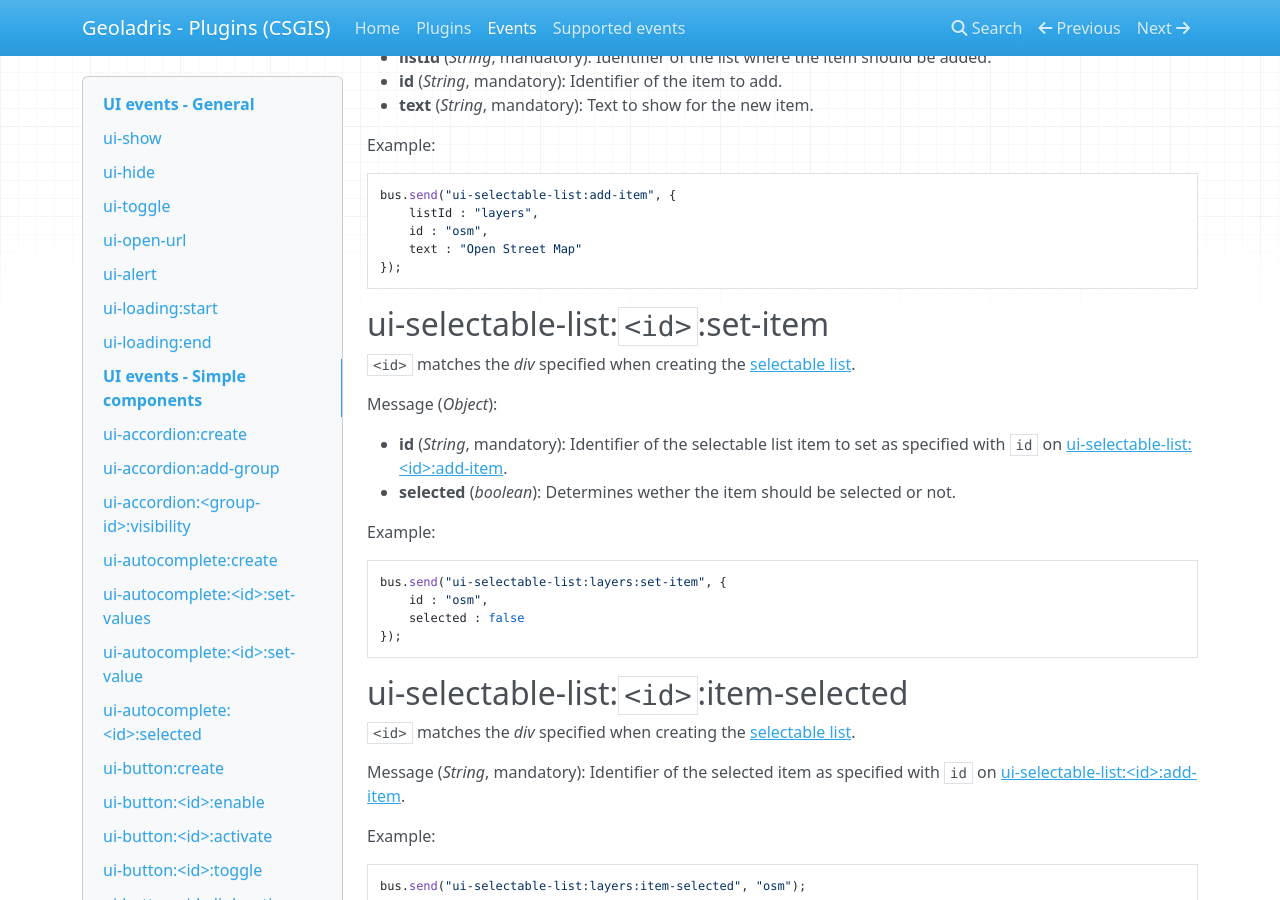
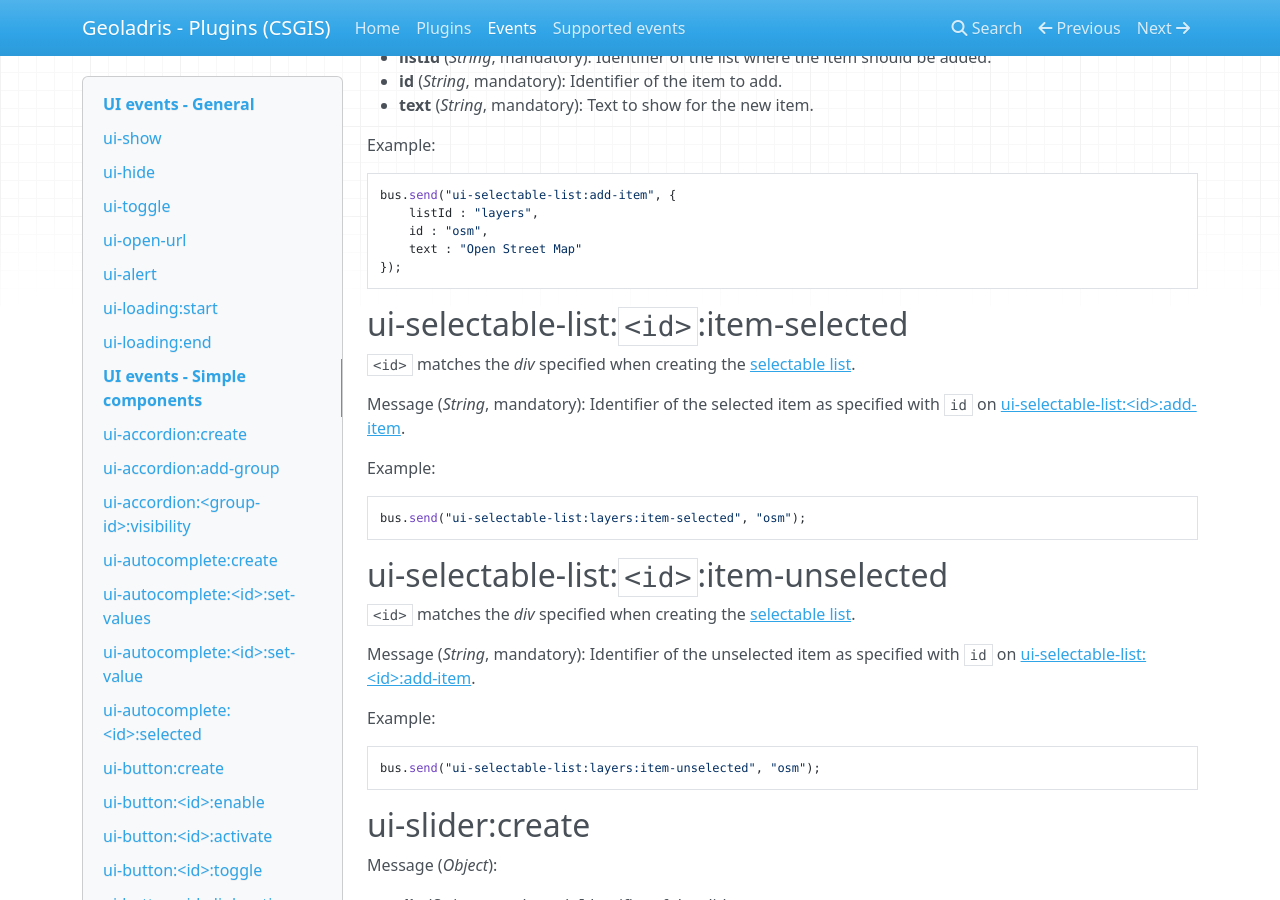
Before and after one commit to csgis/geoladris-ui, an MkDocs documentation site: the page built from docs/events.md, in a window 1280 px wide and 900 px high, scrolled down 13468 px. Built offline with MkDocs 1.6.1, drawn with Linux system fonts in a browser that asks for light colours; nearby versions of some CDN libraries; old or Windows-style settings are respelled for this version of MkDocs; some of the changed text lies outside the part shown.

Commit message:
Remove ui-selectable-list:<id>:set-item

````diff
--- a/docs/events.md
+++ b/docs/events.md
@@ -638,23 +638,6 @@ bus.send("ui-selectable-list:add-item", {
 });
 ```
 
-## ui-selectable-list:`<id>`:set-item
-
-`<id>` matches the *div* specified when creating the [selectable list](#ui-selectable-list-create).
-
-Message (*Object*):
-
-* **id** (*String*, mandatory): Identifier of the selectable list item to set as specified with `id` on [ui-selectable-list:&lt;id&gt;:add-item](#ui-selectable-list-add-item).
-* **selected** (*boolean*): Determines wether the item should be selected or not.
-
-Example:
-```js
-bus.send("ui-selectable-list:layers:set-item", {
-    id : "osm",
-    selected : false
-});
-```
-
 ## ui-selectable-list:`<id>`:item-selected
 
 `<id>` matches the *div* specified when creating the [selectable list](#ui-selectable-list-create).
````
Also changed, not shown: 2 other files.
